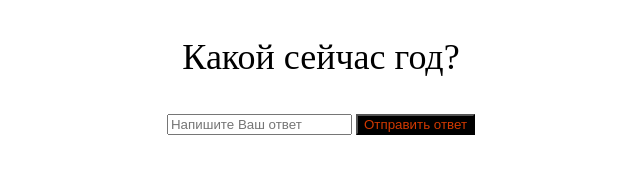
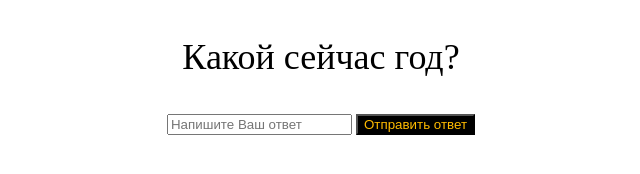
Before and after one commit to ayratwebdeveloper/a-simple-project-in-js-and-html, a plain HTML site: page index.html in a window 1280 px wide. In both pictures the pointer is over the button "Отправить ответ". Shown: the full height of the page, 319-959 px from the left. Drawn offline with Linux system fonts and the light colour scheme.

Commit message:
finally variant

```diff
--- a/css/style.css
+++ b/css/style.css
@@ -14,5 +14,5 @@ button{
 }
 
 button:hover {
-  color:  #d13901;
+  color:  #ffbb00;
 }
```
